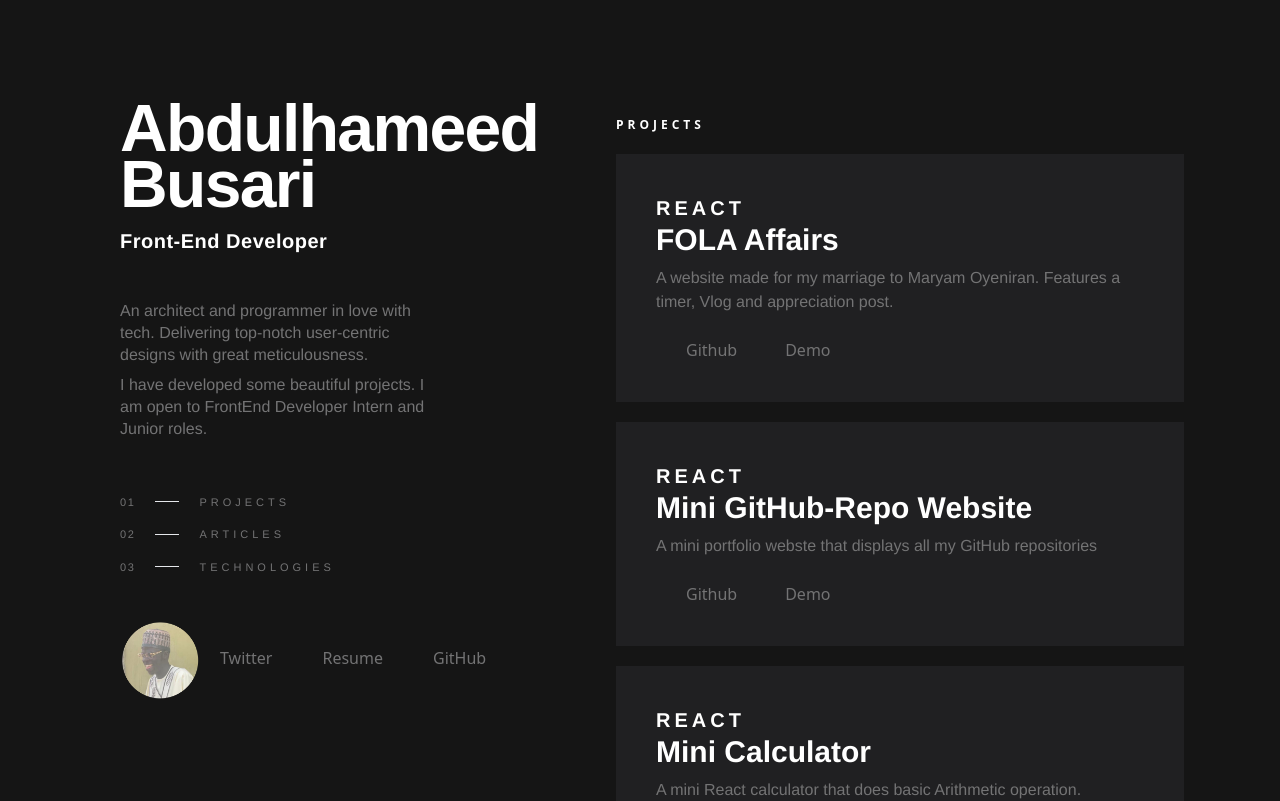
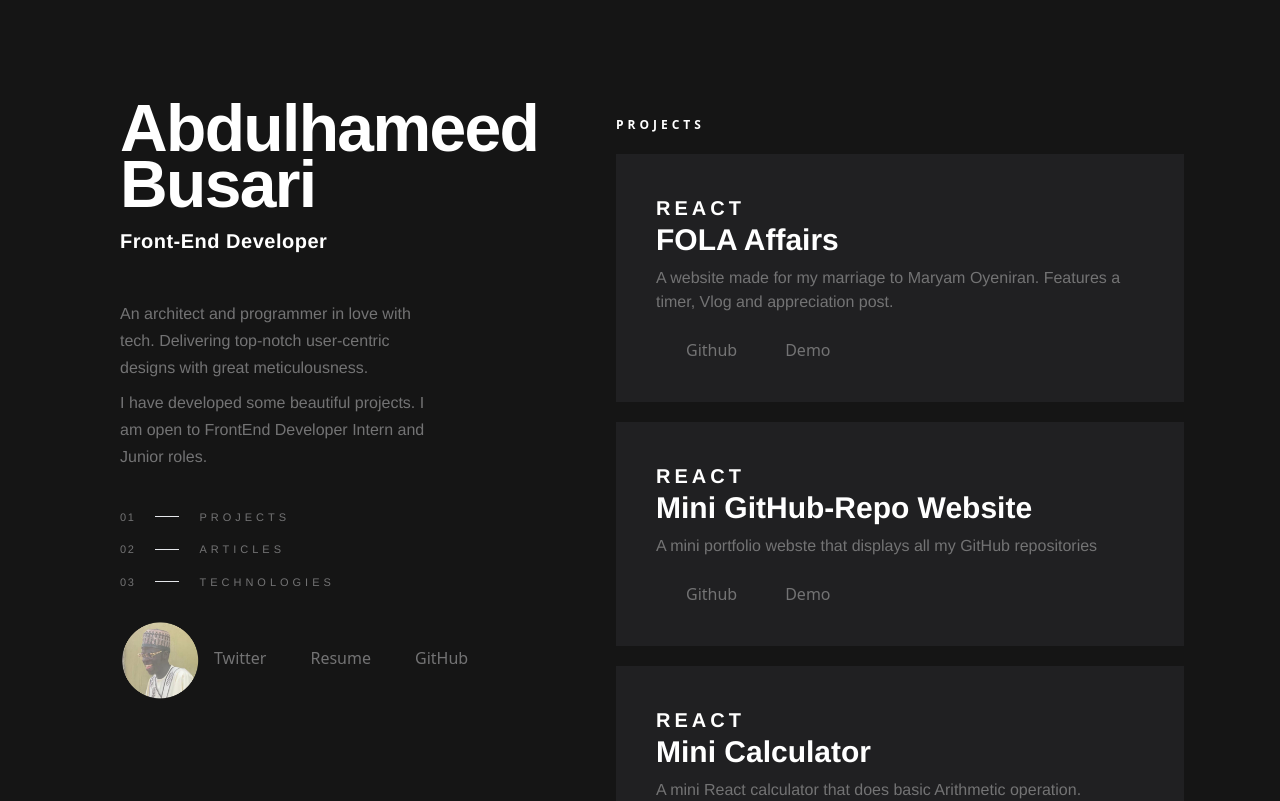
Before and after one commit to 0xlarmideh/my-portfolio, a React (Vite) app: page / in a window 1280 px wide. Shown: the top 801 px of the page. Built offline with nearby package versions, Linux system fonts and the light colour scheme; some icons are missing; a web font is replaced by a local one.

Commit message:
FIX/Fixed styling issues for all sections

```diff
--- a/src/components/Description.jsx
+++ b/src/components/Description.jsx
@@ -14,11 +14,11 @@ const Description = () => {
       />
       <Paragraph
         title="An architect and programmer in love with tech. Delivering top-notch user-centric designs with great meticulousness. "
-        className="text=[14px] leading-[22px] w-[80%] max-md:w-[100%] max-md:text-[14px] "
+        className="text=[16px] leading-[27px] max-md:leading-[22px]  w-[80%] max-md:w-[100%] max-md:text-[14px] "
       />
       <Paragraph
         title="I have developed some beautiful projects. I am open to FrontEnd Developer Intern and Junior roles. "
-        className="text=[14px] leading-[22px] w-[80%] max-md:w-[100%] max-md:mb-[20px] max-md:text-[14px] "
+        className="text=[16px] leading-[27px] max-md:leading-[22px] w-[80%] max-md:w-[100%] max-md:mb-[20px] max-md:text-[14px] "
       />
     </div>
   );
--- a/src/components/Socials.jsx
+++ b/src/components/Socials.jsx
@@ -36,16 +36,16 @@ export default function Socials() {
   const socialsLink = datas.map(({id, title, icon, url}) => {
     return (
       <div className="flex gap-[10px] flex-row items-baseline " key={id}>
-        <a href={url} className="flex items-end hover:border-b-[2px] pb-[4px] gap-[6px] " >
-          <div>{title} </div>
+        <a href={url} className="flex items-center hover:border-b-[2px] pb-[4px] gap-[6px] " >
+          <div className='max-md:text-[12px] ' >{title} </div>
           {icon}
         </a>
       </div>
     );
   })
   return (
-    <div className="flex gap-[20px] items-center ">
-      <img src={pp} className="w-[80px] max-md:w-[54px] "></img> {socialsLink}{" "}
+    <div className="flex gap-[14px] items-center ">
+      <img src={pp} className="w-[80px] max-md:w-[45px] "></img> {socialsLink}{" "}
     </div>
   );
 }
```
Also changed, not shown: 4 other files (tests, documents, lock files or other folders).
